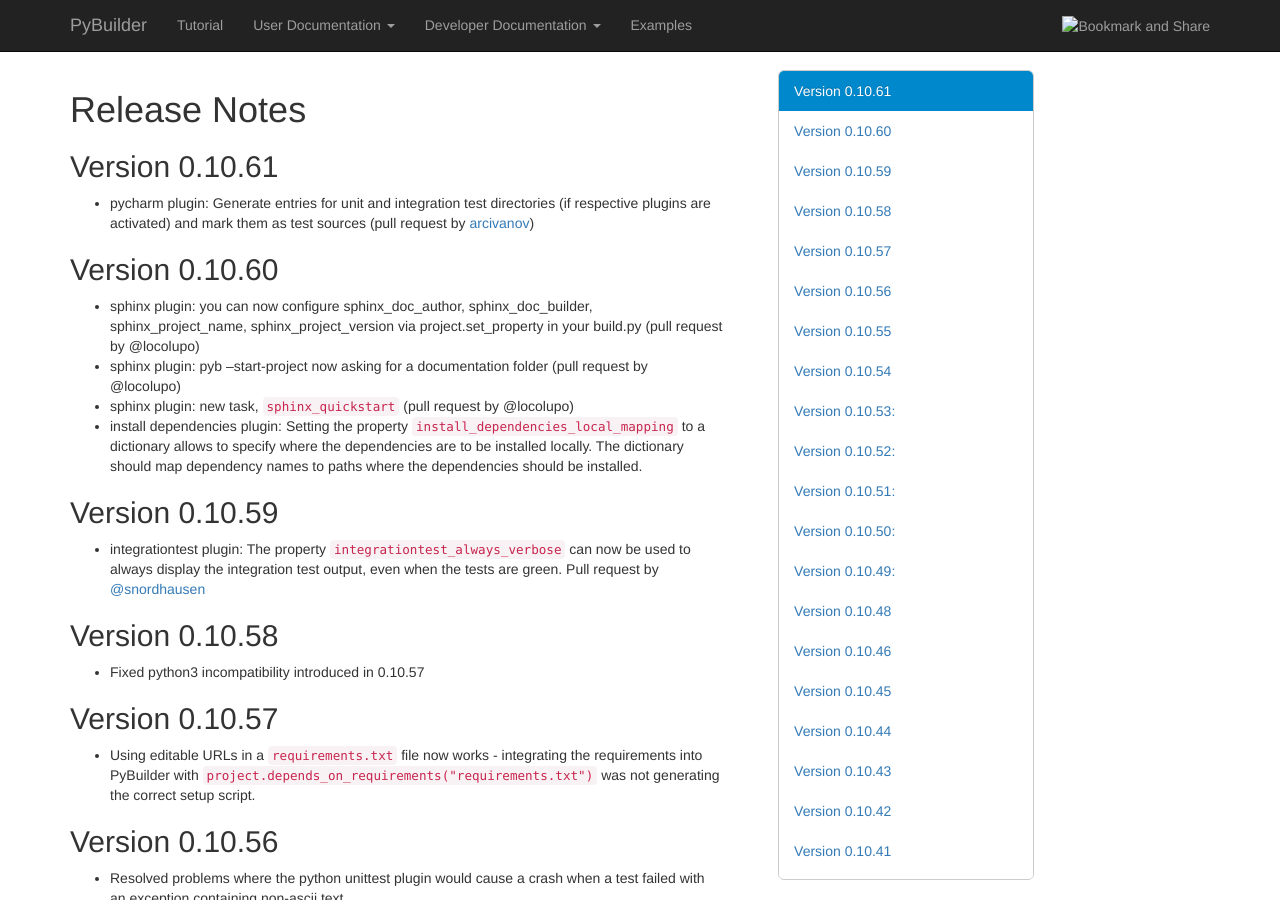
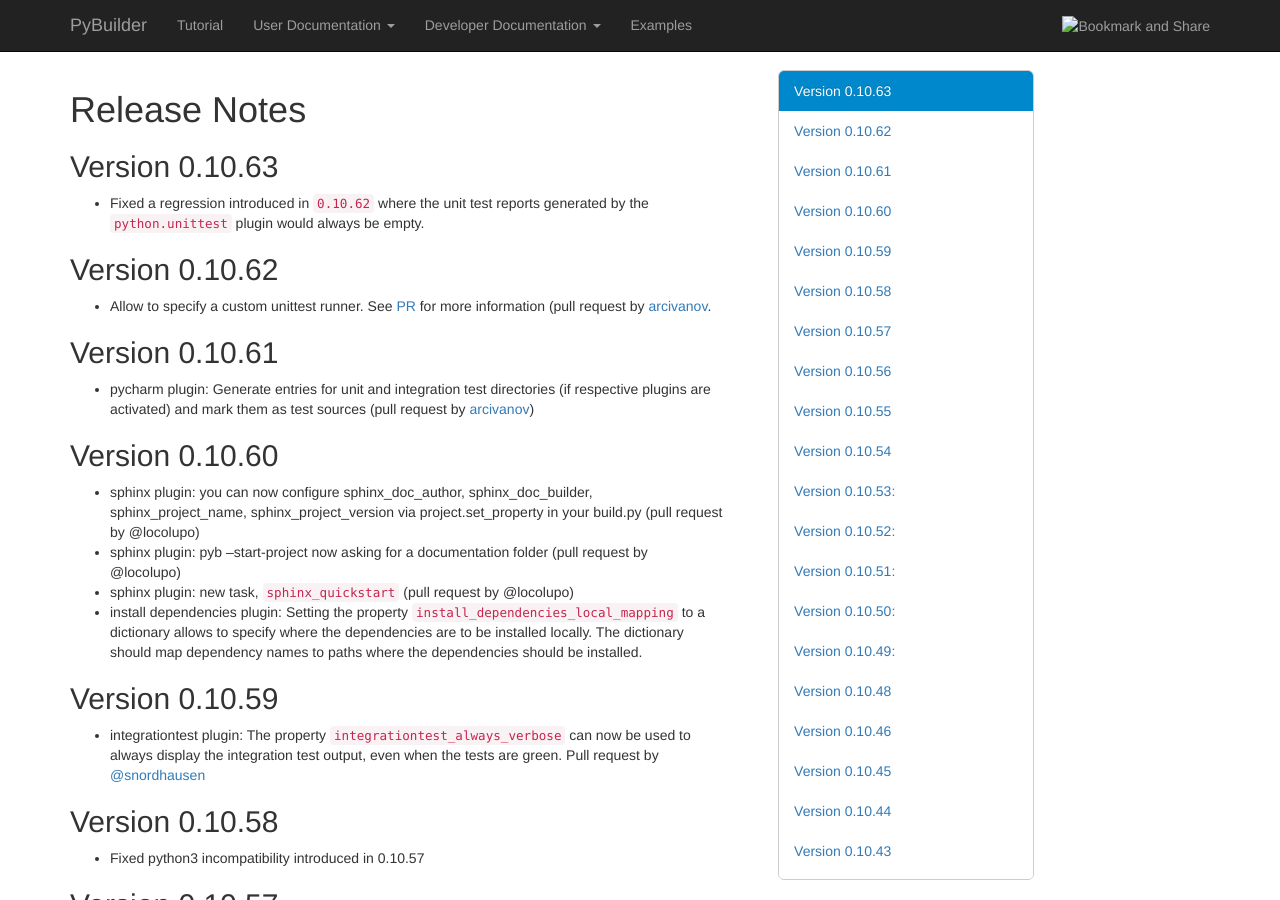
Before and after one commit to pybuilder/pybuilder.github.io, a Jekyll site: the page built from releasenotes/index.md, in a window 1280 px wide and 900 px high. Built offline with Jekyll 4.4.1, drawn with Linux system fonts in a browser that asks for light colours; nearby versions of some CDN libraries.

Commit message:
v0.10.62..63

```diff
--- a/releasenotes/index.md
+++ b/releasenotes/index.md
@@ -4,6 +4,12 @@
 ---
 
 # Release Notes
+
+## Version 0.10.63
+* Fixed a regression introduced in `0.10.62` where the unit test reports generated by the `python.unittest` plugin would always be empty.
+
+## Version 0.10.62
+* Allow to specify a custom unittest runner. See [PR](https://github.com/pybuilder/pybuilder/pull/140) for more information (pull request by [arcivanov](https://github.com/arcivanov).
 
 ## Version 0.10.61
 * pycharm plugin: Generate entries for unit and integration test directories (if respective plugins are activated) and mark them as test sources (pull request by [arcivanov](https://github.com/arcivanov))
```
